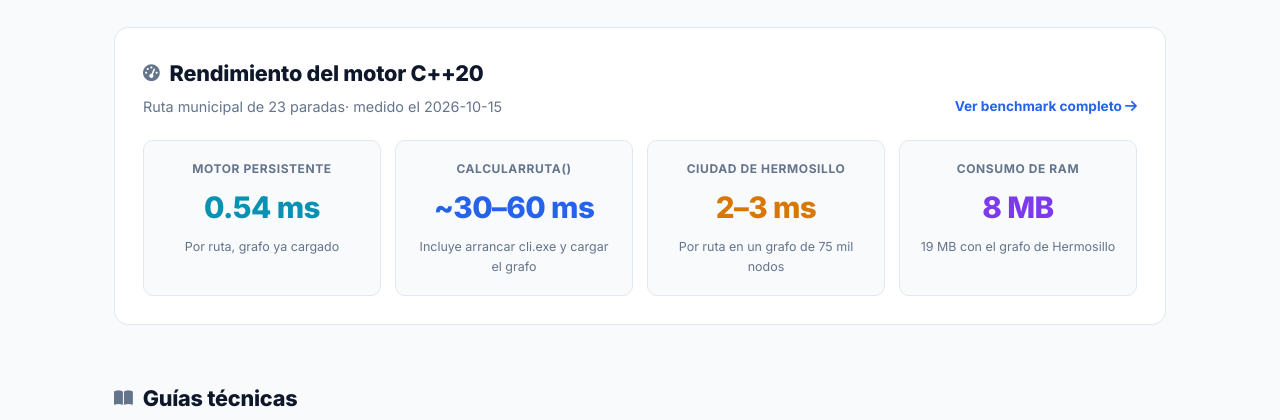
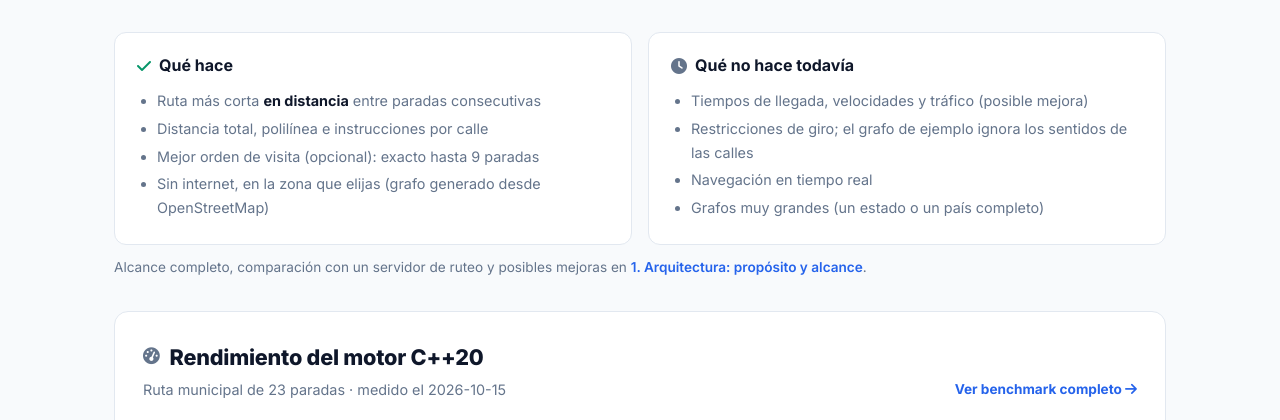
Before and after one commit to Mahynlo/RutaCraftOSM, a plain HTML site: page docs/index.html in a window 1280 px wide. Shown: the part 531-951 px from the top of the page. Drawn offline with Linux system fonts and the light colour scheme.

Commit message:
feat: actualizar documentación y mejorar descripción del motor de rutas sin conexión

```diff
--- a/docs/css/landing.css
+++ b/docs/css/landing.css
@@ -211,6 +211,58 @@
 }
 
 .section-link:hover { text-decoration: underline; }
+
+/* Alcance (qué hace / qué no hace) */
+.scope-grid {
+    display: grid;
+    grid-template-columns: repeat(auto-fit, minmax(300px, 1fr));
+    gap: 16px;
+    margin-top: 8px;
+}
+
+.scope-card {
+    background: var(--surface);
+    border: 1px solid var(--border);
+    border-radius: 12px;
+    padding: 20px 22px;
+}
+
+.scope-card h3 {
+    font-size: 1rem;
+    font-weight: 700;
+    margin-bottom: 10px;
+    display: flex;
+    align-items: center;
+    gap: 8px;
+}
+
+.scope-card:first-child h3 i { color: var(--success); }
+.scope-card:last-child h3 i { color: var(--text-muted); }
+
+.scope-card ul {
+    list-style: disc;
+    padding-left: 20px;
+    color: var(--text-muted);
+    font-size: 0.9rem;
+    line-height: 1.65;
+}
+
+.scope-card li { margin-bottom: 4px; }
+.scope-card strong { color: var(--text-main); }
+
+.scope-more {
+    margin-top: 12px;
+    font-size: 0.85rem;
+    color: var(--text-muted);
+}
+
+.scope-more a {
+    color: var(--primary);
+    font-weight: 600;
+    text-decoration: none;
+}
+
+.scope-more a:hover { text-decoration: underline; }
 
 /* Benchmark Showcase */
 .benchmark-card {
--- a/docs/index.html
+++ b/docs/index.html
@@ -3,7 +3,7 @@
 <head>
     <meta charset="UTF-8">
     <meta name="viewport" content="width=device-width, initial-scale=1.0">
-    <title>RutaCraftOSM - Documentación y Visualizador</title>
+    <title>RutaCraftOSM - Rutas multi-parada sin conexión</title>
 
     <!-- Google Fonts & Font Awesome -->
     <link href="https://fonts.googleapis.com/css2?family=Inter:wght@300;400;500;600;700;800;900&family=Fira+Code:wght@400;500;600&display=swap" rel="stylesheet">
@@ -56,11 +56,11 @@
                 <span class="badge-hero"><i class="fa-solid fa-microchip"></i> C++20</span>
                 <span class="badge-hero"><i class="fa-solid fa-map"></i> OpenStreetMap</span>
                 <span class="badge-hero"><i class="fa-solid fa-diagram-project"></i> A* + KD-Tree</span>
-                <span class="badge-hero"><i class="fa-solid fa-wifi"></i> 100% offline</span>
+                <span class="badge-hero"><i class="fa-solid fa-wifi"></i> Sin conexión</span>
             </div>
-            <h1>Calculadora de Rutas Offline de Alto Rendimiento</h1>
+            <h1>Rutas de múltiples puntos, sin servidor de ruteo</h1>
             <p>
-                Motor de navegación multi-parada 100% autónomo. Genera trazados óptimos, polilíneas de alta resolución e instrucciones paso a paso tipo GPS en menos de 60 milisegundos.
+                Librería ligera para generar rutas por calles reales en una zona específica, sin conexión y sin instalar OSRM ni un motor de ruteo grande. Calcula la ruta más corta en distancia entre las paradas, con instrucciones en español y, si se pide, un mejor orden de visita.
             </p>
             <div class="hero-actions">
                 <a href="visualizacion_ruta.html" class="btn-cta btn-cta-lg">
@@ -78,12 +78,37 @@
             </div>
         </section>
 
+        <!-- Alcance -->
+        <section class="scope-grid">
+            <div class="scope-card">
+                <h3><i class="fa-solid fa-check"></i> Qué hace</h3>
+                <ul>
+                    <li>Ruta más corta <strong>en distancia</strong> entre paradas consecutivas</li>
+                    <li>Distancia total, polilínea e instrucciones por calle</li>
+                    <li>Mejor orden de visita (opcional): exacto hasta 9 paradas</li>
+                    <li>Sin internet, en la zona que elijas (grafo generado desde OpenStreetMap)</li>
+                </ul>
+            </div>
+            <div class="scope-card">
+                <h3><i class="fa-solid fa-clock"></i> Qué no hace todavía</h3>
+                <ul>
+                    <li>Tiempos de llegada, velocidades y tráfico (posible mejora)</li>
+                    <li>Restricciones de giro; el grafo de ejemplo ignora los sentidos de las calles</li>
+                    <li>Navegación en tiempo real</li>
+                    <li>Grafos muy grandes (un estado o un país completo)</li>
+                </ul>
+            </div>
+        </section>
+        <p class="scope-more">
+            Alcance completo, comparación con un servidor de ruteo y posibles mejoras en <a href="doc.html?doc=1_ARQUITECTURA_Y_MIGRACION.md">1. Arquitectura: propósito y alcance</a>.
+        </p>
+
         <!-- Benchmark Showcase -->
         <section class="benchmark-card">
             <div class="section-head">
                 <div>
                     <h2><i class="fa-solid fa-gauge-high"></i> Rendimiento del motor C++20</h2>
-                    <p>Ruta municipal de 23 paradas· medido el 2026-10-15</p>
+                    <p>Ruta municipal de 23 paradas · medido el 2026-10-15</p>
                 </div>
                 <a href="doc.html?doc=5_RENDIMIENTO.md" class="section-link">
                     Ver benchmark completo <i class="fa-solid fa-arrow-right"></i>
@@ -127,7 +152,7 @@
                 <div>
                     <div class="doc-icon icon-blue"><i class="fa-solid fa-sitemap"></i></div>
                     <div class="doc-title">1. Arquitectura y Migración</div>
-                    <div class="doc-desc">Arquitectura por capas, por qué se migró a C++ y validación de que ambos motores dan la misma ruta.</div>
+                    <div class="doc-desc">Propósito y alcance, arquitectura por capas y validación de que el motor C++ da la misma ruta que el de Python.</div>
                 </div>
                 <div class="doc-link-text">Leer guía <i class="fa-solid fa-arrow-right"></i></div>
             </a>
@@ -145,7 +170,7 @@
                 <div>
                     <div class="doc-icon icon-cyan"><i class="fa-solid fa-microchip"></i></div>
                     <div class="doc-title">3. Motor Nativo C++20</div>
-                    <div class="doc-desc">Formato binario RCO2, KD-Tree 2D, algoritmo A*, compilación multiplataforma con CMake y referencia de la CLI.</div>
+                    <div class="doc-desc">Formato binario RCO2, KD-Tree, A*, instrucciones, optimización del orden, compilación con CMake y referencia de la CLI.</div>
                 </div>
                 <div class="doc-link-text">Leer guía <i class="fa-solid fa-arrow-right"></i></div>
             </a>
@@ -279,7 +304,7 @@ app.<span class="token-fn">on</span>(<span class="token-str">'before-quit'</span
         </div>
 
         <footer class="footer">
-            RutaCraftOSM &bull; Motor de Rutas y Navegación con OpenStreetMap &bull; 2026
+            RutaCraftOSM &bull; Rutas multi-parada sin conexión con datos de OpenStreetMap &bull; 2026
         </footer>
     </main>
 
--- a/ruta-craft-osm/package.json
+++ b/ruta-craft-osm/package.json
@@ -1,7 +1,7 @@
 {
   "name": "ruta-craft-osm",
   "version": "0.1.0",
-  "description": "Cálculo de rutas multi-parada offline sobre grafos de OpenStreetMap, con motor nativo en C++ para Node.js y Electron",
+  "description": "Rutas de múltiples puntos sin conexión sobre un grafo de OpenStreetMap de tu zona, sin servidor de ruteo: motor en C++ para Node.js y Electron.",
   "main": "dist/index.js",
   "types": "dist/index.d.ts",
   "files": [
```
Also changed, not shown: docs/1_ARQUITECTURA_Y_MIGRACION.md (+60 -2 lines), docs/3_MOTOR_CPP_RUTACRAFT.md (+4 -4 lines), docs/4_INTEGRACION_TYPESCRIPT_ELECTRON.md (+1 -1 lines), README.md, docs/README.md, ruta-craft-osm/README.md.
